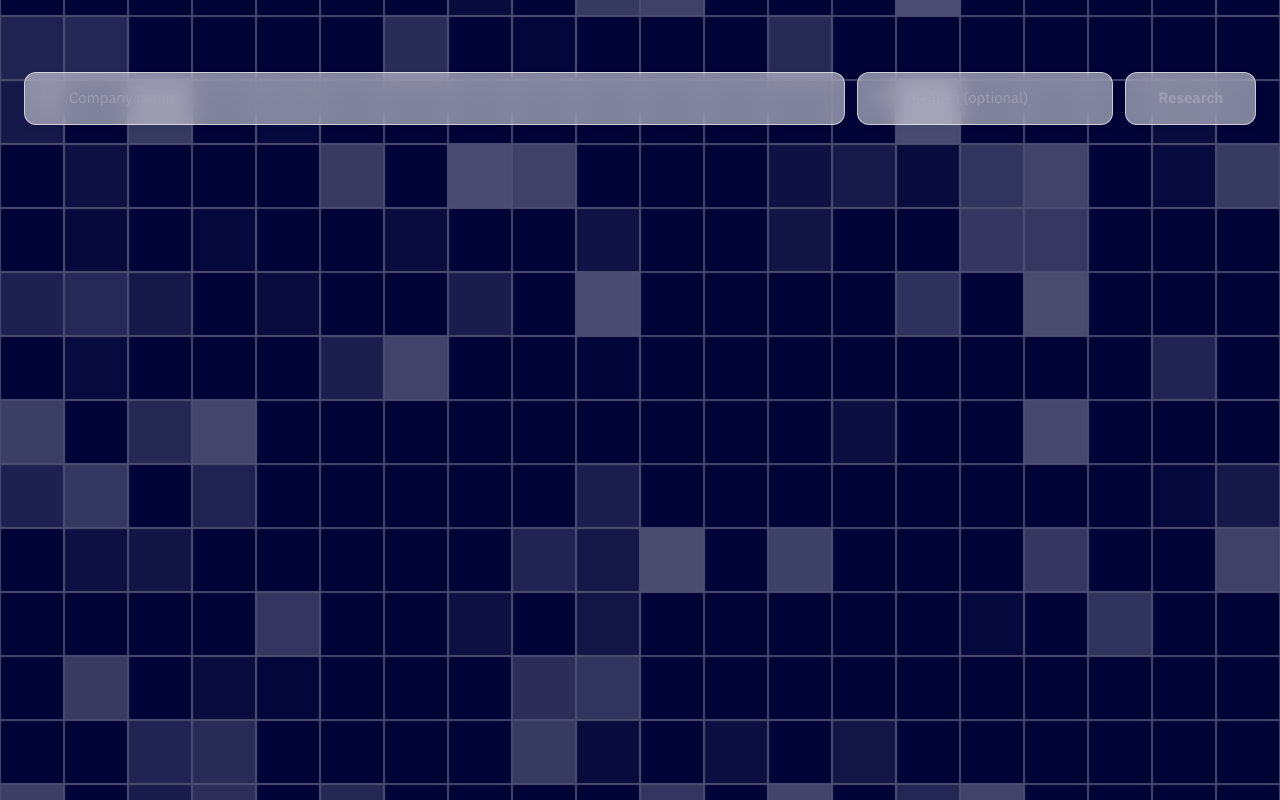
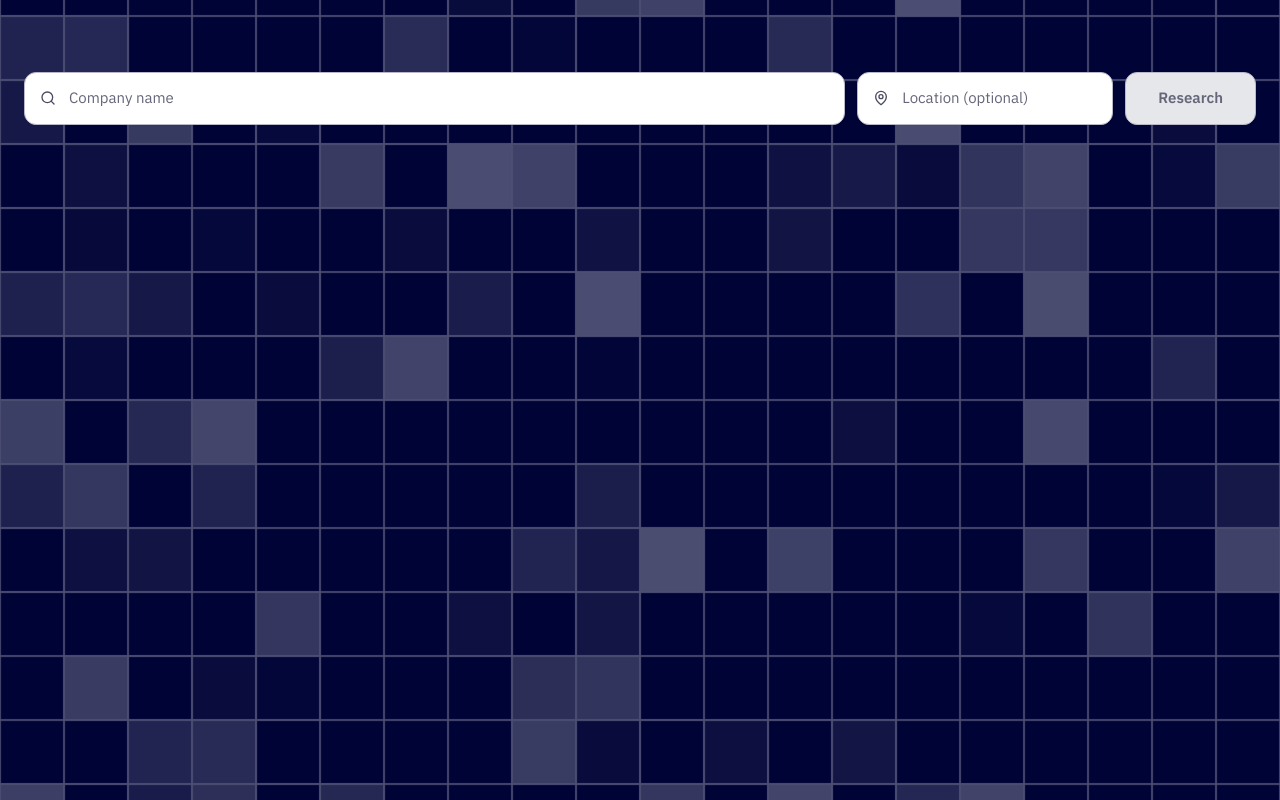
Before and after one commit to royayushkr/insurance-underwriter-agent, a React (Vite) app in the folder ui/: page / in a window 1280 px wide. Built offline with nearby package versions, Linux system fonts and the light colour scheme; no server answers.

Commit message:
Improve form contrast and button visibility

```diff
--- a/ui/src/components/SearchForm.tsx
+++ b/ui/src/components/SearchForm.tsx
@@ -30,26 +30,26 @@ export default function SearchForm({ onSearch, isLoading, onCancel }: Props) {
       <div className="flex flex-col sm:flex-row gap-3">
         {/* Company name input */}
         <div className="relative flex-1">
-          <Search className="absolute left-4 top-1/2 -translate-y-1/2 w-4 h-4 text-ink-600" />
+          <Search className="absolute left-4 top-1/2 -translate-y-1/2 w-4 h-4 text-[#4b4b61]" />
           <input
             type="text"
             value={company}
             onChange={(e) => setCompany(e.target.value)}
             placeholder="Company name"
-            className="w-full pl-11 pr-4 py-3.5 glass-input rounded-xl text-ink-100 placeholder:text-ink-600 font-body text-[15px] focus:outline-none focus:border-accent-400 focus:ring-1 focus:ring-accent-400/30 transition-all"
+            className="w-full pl-11 pr-4 py-3.5 rounded-xl bg-white text-[#1a1a2e] placeholder:text-[#66667a] border border-[#b8b8c8] shadow-sm font-body text-[15px] focus:outline-none focus:border-accent-500 focus:ring-2 focus:ring-accent-400/40 transition-all"
             disabled={isLoading}
           />
         </div>
 
         {/* Location input */}
         <div className="relative sm:w-64">
-          <MapPin className="absolute left-4 top-1/2 -translate-y-1/2 w-4 h-4 text-ink-600" />
+          <MapPin className="absolute left-4 top-1/2 -translate-y-1/2 w-4 h-4 text-[#4b4b61]" />
           <input
             type="text"
             value={location}
             onChange={(e) => setLocation(e.target.value)}
             placeholder="Location (optional)"
-            className="w-full pl-11 pr-4 py-3.5 glass-input rounded-xl text-ink-100 placeholder:text-ink-600 font-body text-[15px] focus:outline-none focus:border-accent-400 focus:ring-1 focus:ring-accent-400/30 transition-all"
+            className="w-full pl-11 pr-4 py-3.5 rounded-xl bg-white text-[#1a1a2e] placeholder:text-[#66667a] border border-[#b8b8c8] shadow-sm font-body text-[15px] focus:outline-none focus:border-accent-500 focus:ring-2 focus:ring-accent-400/40 transition-all"
             disabled={isLoading}
           />
         </div>
@@ -59,7 +59,7 @@ export default function SearchForm({ onSearch, isLoading, onCancel }: Props) {
           <button
             type="button"
             onClick={onCancel}
-            className="px-6 py-3.5 glass-button text-ink-300 rounded-xl font-medium text-[15px] transition-all flex items-center gap-2 shrink-0"
+            className="px-6 py-3.5 bg-white text-[#1a1a2e] border border-[#b8b8c8] rounded-xl font-medium text-[15px] shadow-sm transition-all flex items-center gap-2 shrink-0"
           >
             <X className="w-4 h-4" />
             Cancel
@@ -70,8 +70,8 @@ export default function SearchForm({ onSearch, isLoading, onCancel }: Props) {
             disabled={!company.trim()}
             className={`px-8 py-3.5 rounded-xl font-semibold text-[15px] transition-all duration-300 shrink-0 ${
               company.trim()
-                ? "glass-button-active text-ink-200"
-                : "glass-input text-ink-600 cursor-default"
+                ? "bg-[#b57a86] text-white border border-[#8f5966] shadow-md hover:bg-[#a06472]"
+                : "bg-[#e5e7eb] text-[#66667a] border border-[#b8b8c8] cursor-not-allowed"
             }`}
           >
             Research
```
